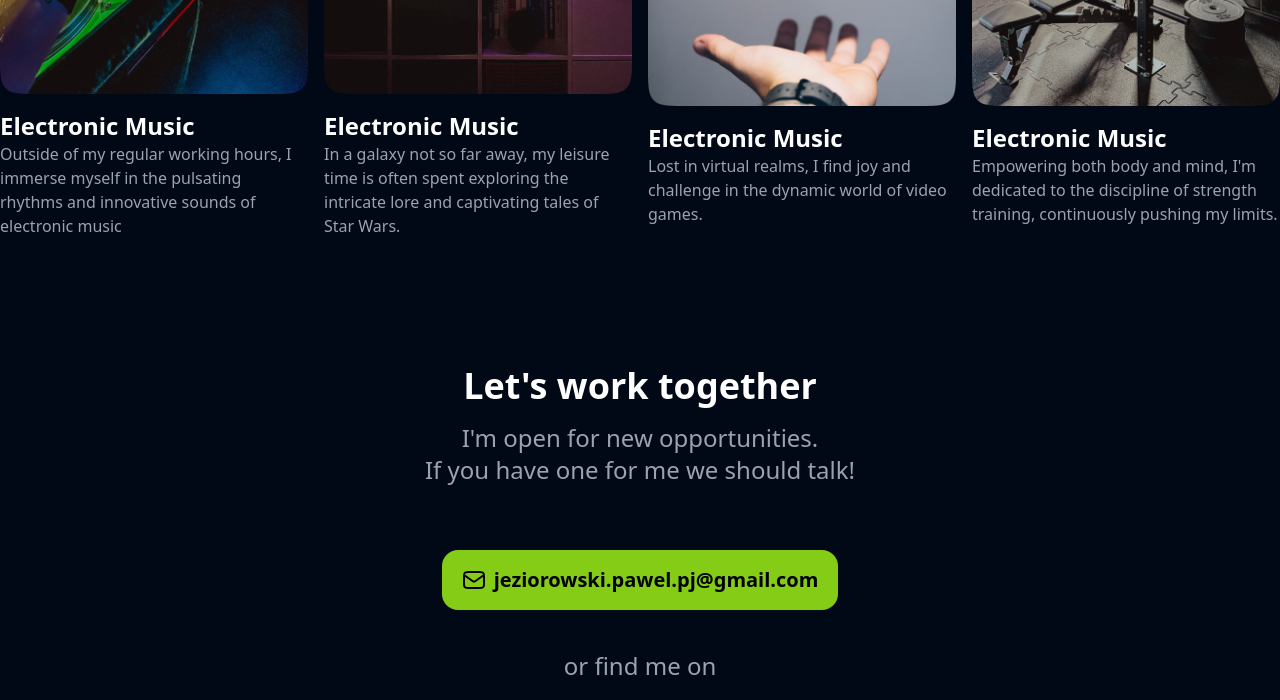
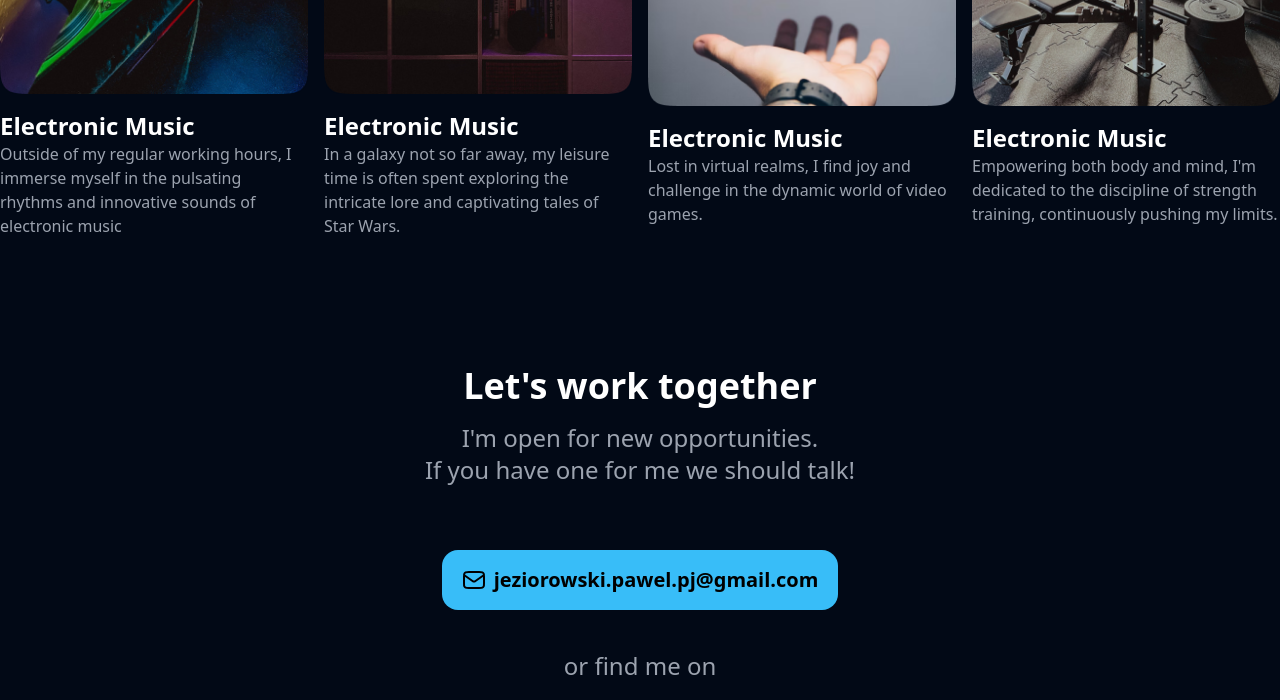
Before and after one commit to PawelJeziorowski/portfolio, a website built with Parcel: page src/index.html in a window 1280 px wide. Shown: the part 2713-3413 px from the top of the page. Built offline with nearby package versions, Linux system fonts and the light colour scheme; no server answers; files whose address does not match are found by name.

Commit message:
add new colors for resume

```diff
--- a/src/index.html
+++ b/src/index.html
@@ -279,7 +279,7 @@
           If you have one for me we should talk!
         </p>
         <a href="mailto:jeziorowski.pawel.pj@gmail.com" id="mail"
-          class="p-4 text-xl bg-lime-500 hover:bg-lime-700 duration-700 text-black font-bold rounded-2xl flex flex-row gap-1 place-content-center items-center mb-10 max-xl:mb-10 mail--js">
+          class="p-4 text-xl bg-sky-400 hover:bg-sky-600 duration-700 text-black font-bold rounded-2xl flex flex-row gap-1 place-content-center items-center mb-10 max-xl:mb-10 mail--js">
           <p>
             <div class="flex flex-row items-center flex-wrap justify-center gap-2">
               <svg width="24" height="24" viewBox="0 0 24 24" fill="none" xmlns="http://www.w3.org/2000/svg">
```
